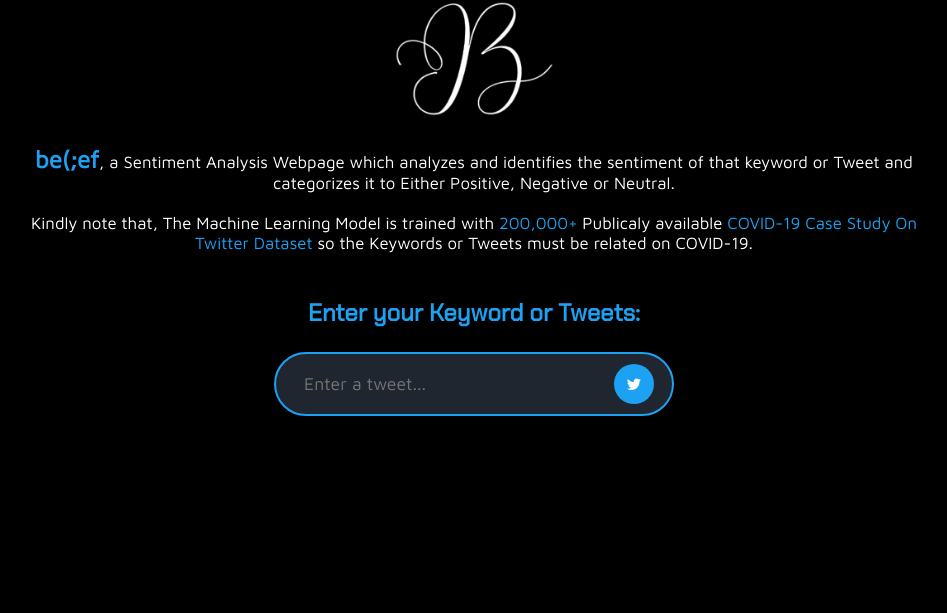
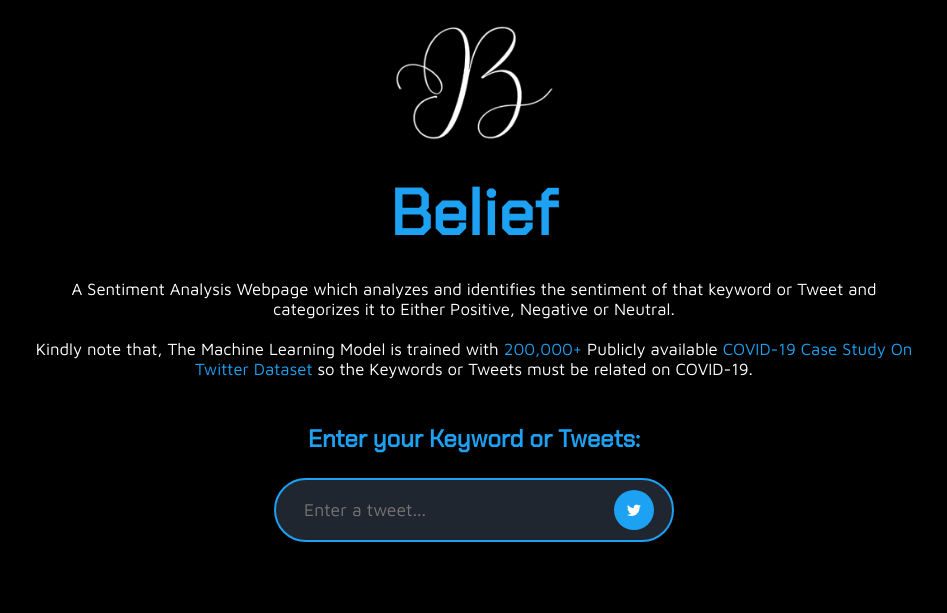
Before and after one commit to soorya-u/Belief, a Flask app: page / in a window 1280 px wide. Shown: the part 90-703 px from the top of the page, without its empty margins (166-1113 px from the left). Run offline with Flask 3, Linux system fonts and the light colour scheme.

Commit message:
Modified Home Page

```diff
--- a/static/styles/home.css
+++ b/static/styles/home.css
@@ -1,4 +1,4 @@
-article {
+main {
   display: flex;
   flex-direction: column;
   justify-content: center;
@@ -6,8 +6,17 @@ article {
   gap: 1.5rem;
 }
 
-article::after {
+main::before,
+main::after {
   content: "";
+}
+
+main h1 {
+  font-family: "Chakra Petch", sans-serif;
+  color: #1da1f2;
+  text-align: center;
+  padding: 0 0.5rem;
+  font-size: 4rem;
 }
 
 .intro {
@@ -19,7 +28,7 @@ article::after {
   width: 70%;
 }
 
-.intro img {
+.logo-img img {
   width: 10rem;
   filter: invert(100%);
 }
@@ -134,6 +143,7 @@ input {
 .progress-bar h2 {
   font-family: "Chakra Petch", sans-serif;
   text-align: center;
+  padding: 0 0.5rem;
 }
 
 .progress-bar {
--- a/templates/index.html
+++ b/templates/index.html
@@ -10,15 +10,17 @@
 
 {% block home %}
 <main>
-  <article>
+  <section class="logo-img">
+    <img src="../static/img/logo_b.png" alt="logo" />
+  </section>
+  <h1>Belief</h1>
   <section class="intro">
-      <img src="../static/img/logo_b.png" alt="logo" />
     <p>
-        <span class="logo">be(;ef</span>, a Sentiment Analysis Webpage which
-        analyzes and identifies the sentiment of that keyword or Tweet and
-        categorizes it to Either Positive, Negative or Neutral. <br /><br />
+      A Sentiment Analysis Webpage which analyzes and identifies the sentiment
+      of that keyword or Tweet and categorizes it to Either Positive, Negative
+      or Neutral. <br /><br />
       Kindly note that, The Machine Learning Model is trained with
-        <span>200,000+</span> Publicaly available
+      <span>200,000+</span> Publicly available
       <span>COVID-19 Case Study On Twitter Dataset</span> so the Keywords or
       Tweets must be related on COVID-19. <br /><br />
     </p>
@@ -72,7 +74,8 @@
             <div class="progress">
               <span
                 style="color: #000;background-color: #00ff00;width: {{positive}}%"
-                >{{positive}}%</span>
+                >{{positive}}%</span
+              >
             </div>
           </td>
         </tr>
@@ -83,7 +86,8 @@
             <div class="progress">
               <span
                 style="color: #000;background-color: #fbec5d;width: {{neutral}}%"
-                >{{neutral}}%</span>
+                >{{neutral}}%</span
+              >
             </div>
           </td>
         </tr>
@@ -92,9 +96,9 @@
           <td class="progress-title">Negative:</td>
           <td>
             <div class="progress">
-                <span
-                  style="background-color: #ff1201;width: {{negative}}%"
-                >{{negative}}%</span>
+              <span style="background-color: #ff1201;width: {{negative}}%"
+                >{{negative}}%</span
+              >
             </div>
           </td>
         </tr>
@@ -103,6 +107,5 @@
       {% endif %}
     </section>
   </section>
-  </article>
 </main>
 {% endblock home %}
```
Lines whose indentation alone changed are shown as unchanged.
